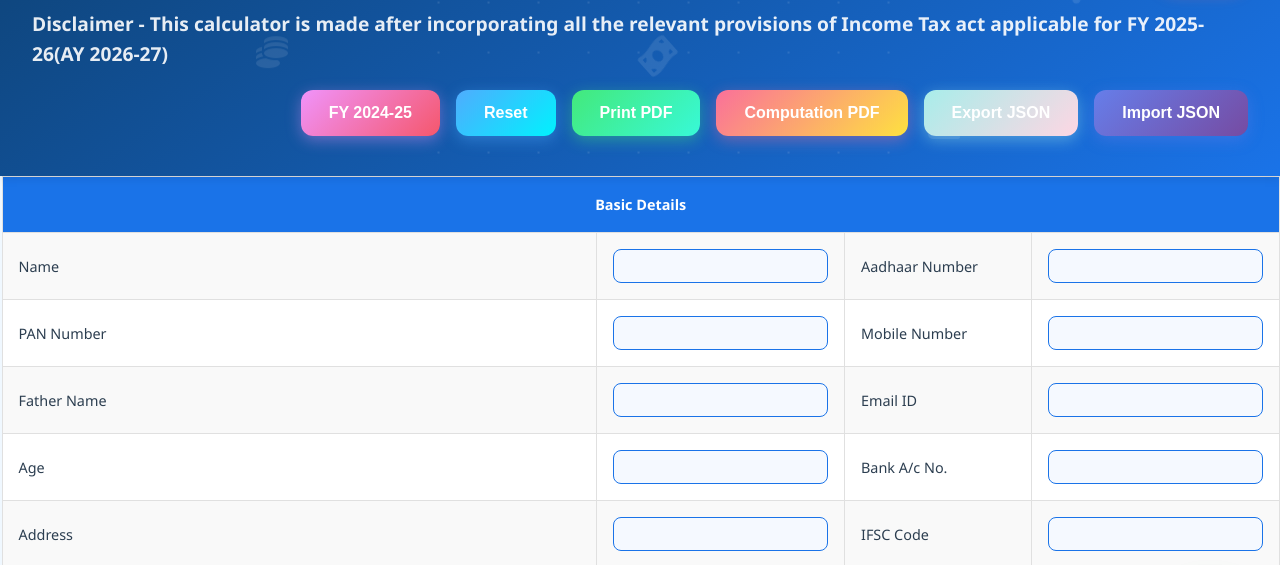
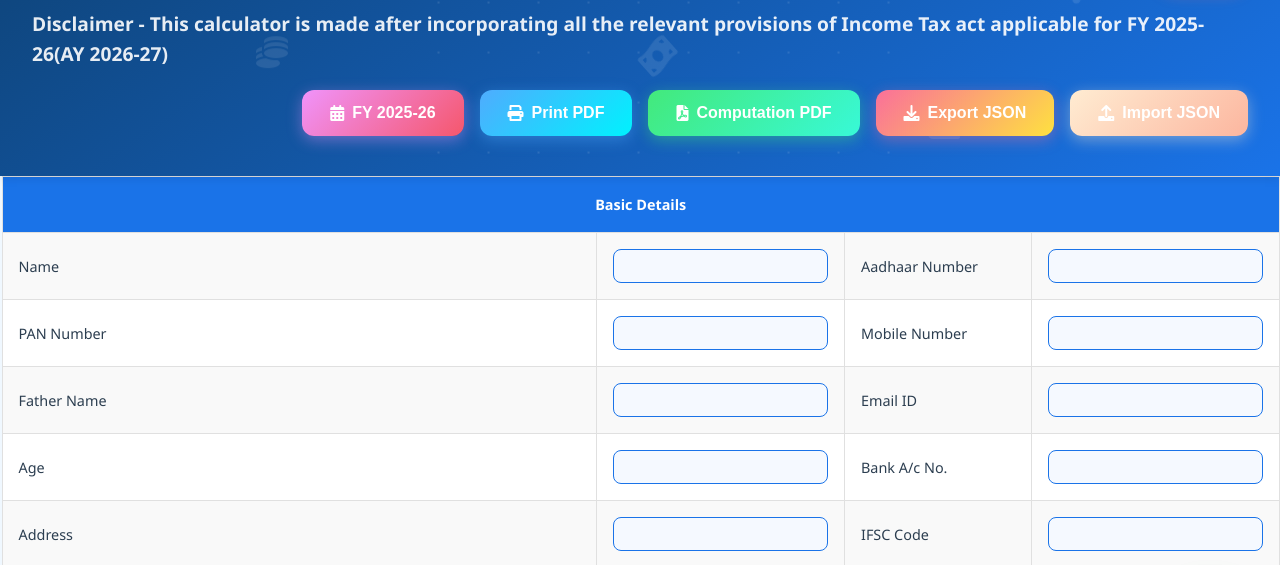
Before and after one commit to SumitGarg100000/IncometaxCalculator, a plain HTML site: page FY2025-26/index.html in a window 1280 px wide. Shown: the part 85-650 px from the top of the page. Drawn offline with Linux system fonts and the light colour scheme.

Commit message:
Update index.html

```diff
--- a/FY2025-26/index.html
+++ b/FY2025-26/index.html
@@ -716,14 +716,25 @@ h2 {
 
 
 <!-- Button container -->
-<div class="container">
-       <button class="button" onclick="FY_24_25()">FY 2024-25</button>
-  <button class="button" onclick="resetValues()">Reset</button>
-  <button class="button" onclick="printPDF()">Print PDF</button>
-    <button class="button" onclick="generateComputationPDF()">Computation PDF</button>
-  <button class="button" onclick="exportToJSON()">Export JSON</button>
-  <input type="file" id="importFile" style="display: none;" accept="application/json,.json" onchange="importFromJSON(event)">
-  <button class="button" onclick="document.getElementById('importFile').click()">Import JSON</button>
+  <div class="container">
+   <button class="button" onclick="FY_25_26()">
+     <i class="fas fa-calendar-alt"></i> FY 2025-26
+   </button>
+
+
+  <button class="button" onclick="printPDF()">
+    <i class="fas fa-print"></i> Print PDF
+  </button>
+  <button class="button" onclick="generateComputationPDF()">
+    <i class="fas fa-file-pdf"></i> Computation PDF
+  </button>
+  <button class="button" onclick="exportToJSON()">
+    <i class="fas fa-download"></i> Export JSON
+  </button>
+<input type="file" id="importFile" style="display: none;" accept="application/json,.json" onchange="importFromJSON(event)">
+<button class="button" onclick="document.getElementById('importFile').click()">
+  <i class="fas fa-upload"></i> Import JSON
+</button>
 </div>
 
 
```
